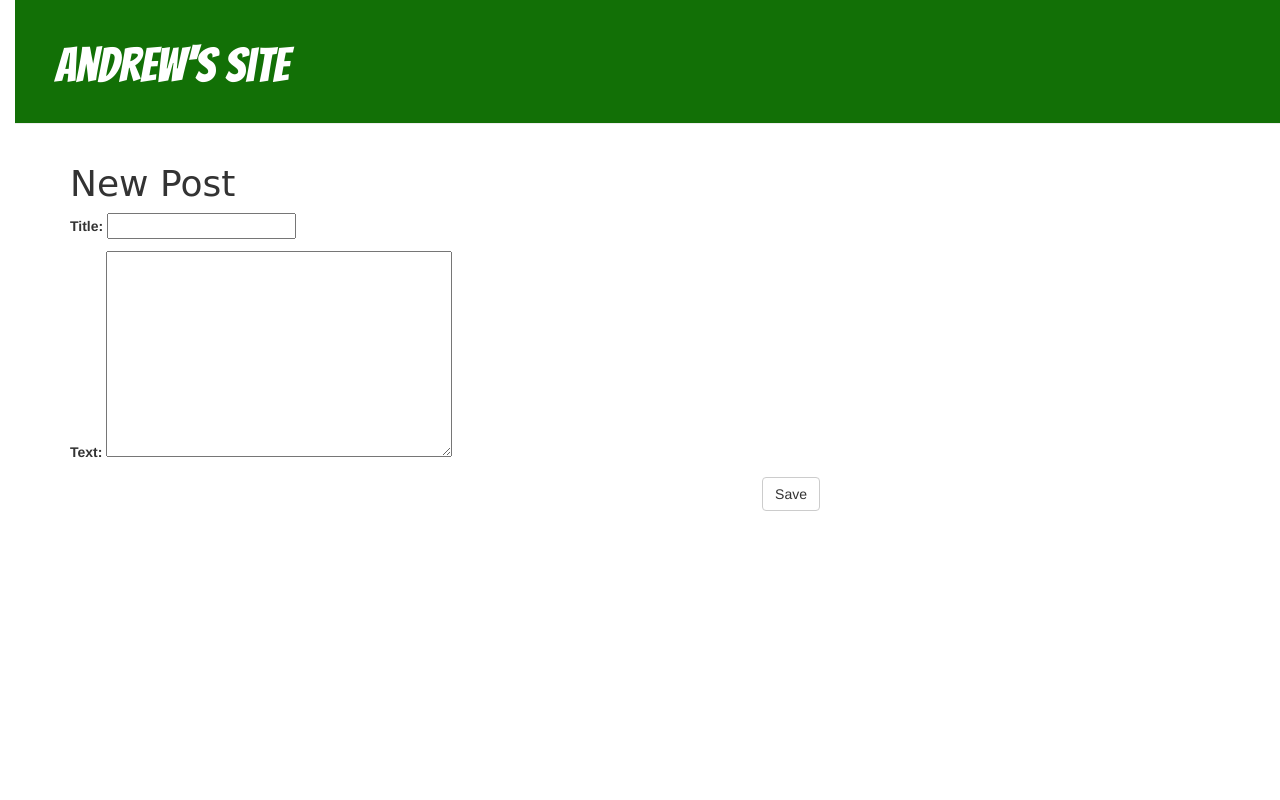
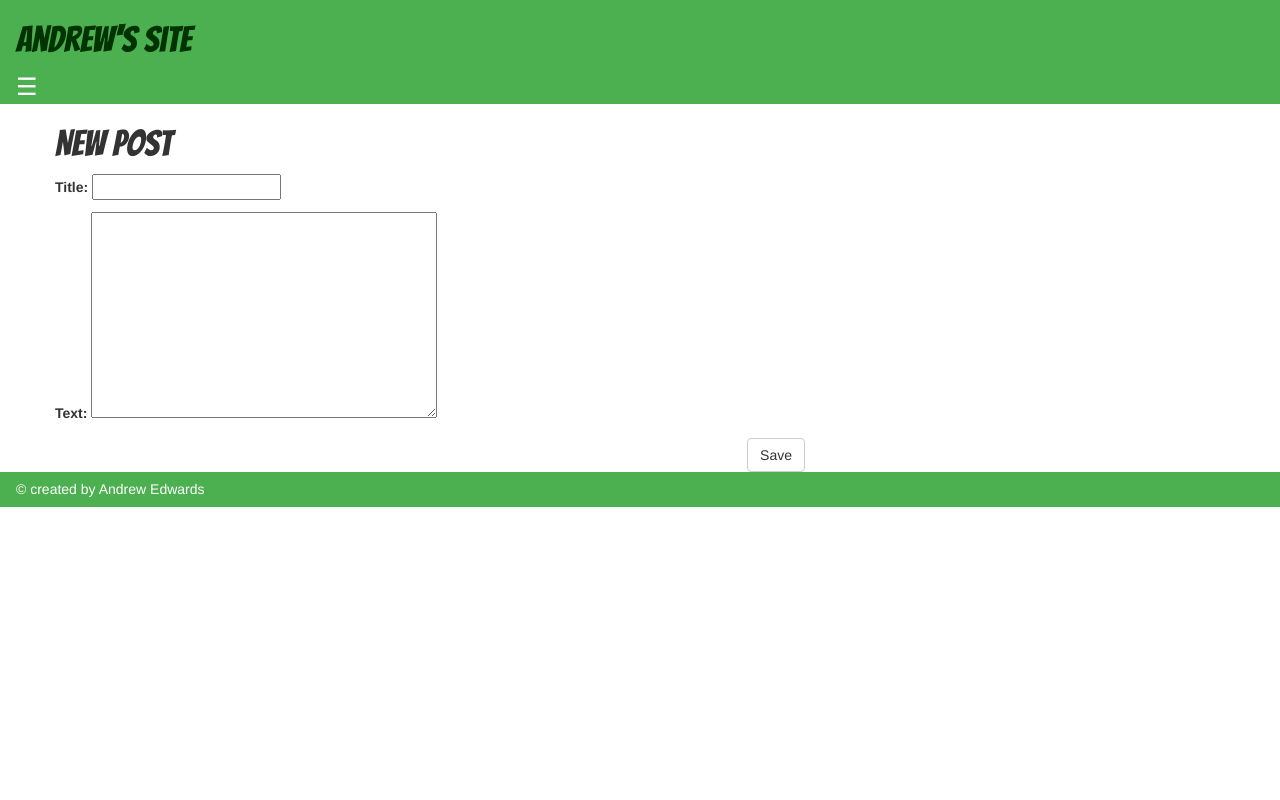
Before and after one commit to Silight/site, a Django app: page /post/new/ in a window 1280 px wide. Run offline with Django 3.2, Linux system fonts and the light colour scheme; some libraries are stand-ins or nearby versions.

Commit message:
Changed to W3.CSS. Added navigation menu.

```diff
--- a/blog/static/css/blog.css
+++ b/blog/static/css/blog.css
@@ -1,5 +1,5 @@
 h1 a {
-	color: #127006;
+	color: #003300;
 	font-family: 'Bangers';
 }
 
@@ -8,28 +8,12 @@ h2 a {
 	font-family: 'Bangers';
 }
 
-body {
-	padding-left: 15px;
-}
-
-.page-header {
-	background-color: #127006;
-	margin-top: 0;
-	padding: 20px 20px 20px 40px;
-}
-
-.page-header h1, .page-header h1 a, .page-header h1 a:visited, .page-header h1 a:active {
-    color: #ffffff;
-    font-size: 36pt;
-    text-decoration: none;
-}
-
 .content {
     margin-left: 40px;
 }
 
 h1, h2, h3, h4 {
-    font-family: 'Lobster', cursive;
+    font-family: 'Bangers', cursive;
 }
 
 .date {
@@ -54,6 +38,7 @@ h1, h2, h3, h4 {
 
 .post {
     margin-bottom: 70px;
+    margin-top: 10px;
 }
 
 .post h1 a, .post h1 a:visited {
--- a/blog/templates/blog/base.html
+++ b/blog/templates/blog/base.html
@@ -3,18 +3,31 @@
 	<head>
 		<title>Andrew's Site</title>
 
-		<link rel="stylesheet" href="http://maxcdn.bootstrapcdn.com/bootstrap/3.3.5/css/bootstrap.min.css">
+		<link rel="stylesheet" href="http://www.w3schools.com/lib/w3.css">
+        <link rel="stylesheet" href="http://maxcdn.bootstrapcdn.com/bootstrap/3.3.4/css/bootstrap.min.css">
 		<link rel="stylesheet" href="{% static "css/blog.css" %}">
 		<link href="https://fonts.googleapis.com/css?family=Bangers" rel='stylesheet' type='text/css'>
 	</head>
 
 	<body>
-        <div class="page-header">
+        <nav class="w3-sidenav w3-green w3-card-2" style="display:none">
+            <a href="javascript:void(0)" onclick="w3_close()" class="w3-closenav w3-large">Close &times;</a>
+            <a href="#">Link 1</a>
+            <a href="#">Link 2</a>
+            <a href="#">Link 3</a>
+            <a href="#">Link 4</a>
+            <a href="#">Link 5</a>
+        </nav>
+
+        <div id="main">
+            <header class="w3-container w3-green">
                 {% if user.is_authenticated %}
                     <a href="{% url "post_new" %}" class="top_menu"><span class="glyphicon glyphicon-plus"></span></a>
                 {% endif %}
                 <h1><a href="/">Andrew's Site</a></h1>
-        </div>
+                <span class="w3-opennav w3-xlarge" onclick="w3_open()">&#9776;</span>
+            </header>
+
             <div class="content container">
                 <div class="row">
                     <div class="col-md-8">
@@ -23,5 +36,24 @@
                     </div>
                 </div>
             </div>
+            <div>
+                <footer class="w3-container w3-green w3-text-white-opacity">
+                    <h5>&copy; created by Andrew Edwards</h5>
+                </footer>
+            </div>
+        </div>
+        <script>
+           function w3_open() {
+              document.getElementById("main").style.marginLeft = "25%"
+              document.getElementsByClassName("w3-sidenav")[0].style.width ="25%";
+              document.getElementsByClassName("w3-sidenav")[0].style.display = "block";
+              document.getElementsByClassName("w3-opennav")[0].style.display = 'none';
+            }
+            function w3_close() {
+              document.getElementById("main").style.marginLeft = "0%";
+              document.getElementsByClassName("w3-sidenav")[0].style.display = "none";
+              document.getElementsByClassName("w3-opennav")[0].style.display = "inline-block";
+            }
+        </script>
 	</body>
 </html>
--- a/blog/templates/blog/post_detail.html
+++ b/blog/templates/blog/post_detail.html
@@ -8,7 +8,7 @@
             </div>
         {% endif %}
         {% if user.is_authenticated %}
-            <a class="btn btn-default" href="{% url "post_edit" pk=post.pk %}"><span class="glyphicon glyphicon-pencil"></span></a>
+            <a class="w3-btn w3-green" href="{% url "post_edit" pk=post.pk %}"><span class="glyphicon glyphicon-pencil"></span></a>
         {% endif %}
         <h1>{{ post.title }}</h1>
         <p>{{ post.text|linebreaks }}</p>
--- a/blog/templates/blog/post_list.html
+++ b/blog/templates/blog/post_list.html
@@ -6,7 +6,7 @@
             <div class="date">
                 <p>published: {{ post.published_date }}</p>
             </div>
-            <h1><a href="{% url "post_detail" pk=post.pk %}">{{ post.title }}</a></h1>
+            <h2><a href="{% url "post_detail" pk=post.pk %}">{{ post.title }}</a></h2>
             <p>{{ post.text|linebreaks }}</p>
         </div>
     {% endfor %}
```
Lines whose indentation alone changed are shown as unchanged.
